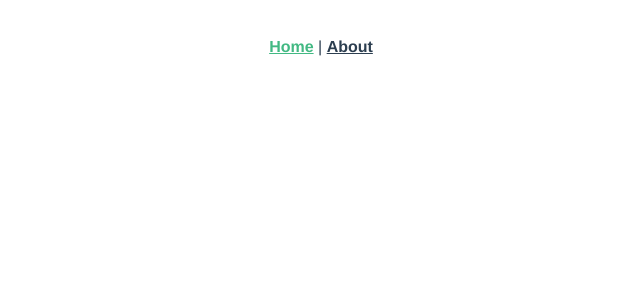
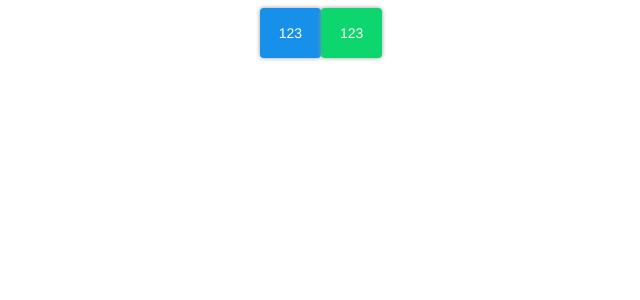
Before and after one commit to legusha/Todo-list, a Vue app: page / in a window 1280 px wide. Shown: the top 300 px of the page, without its empty margins (319-959 px from the left). Built offline with nearby package versions, Linux system fonts and the light colour scheme.

Commit message:
added global styles for project

```diff
--- a/src/App.vue
+++ b/src/App.vue
@@ -1,32 +1,5 @@
 <template>
   <div id="app">
-    <div id="nav">
-      <router-link to="/">Home</router-link> |
-      <router-link to="/about">About</router-link>
-    </div>
     <router-view/>
   </div>
 </template>
-
-<style lang="scss">
-#app {
-  font-family: Avenir, Helvetica, Arial, sans-serif;
-  -webkit-font-smoothing: antialiased;
-  -moz-osx-font-smoothing: grayscale;
-  text-align: center;
-  color: #2c3e50;
-}
-
-#nav {
-  padding: 30px;
-
-  a {
-    font-weight: bold;
-    color: #2c3e50;
-
-    &.router-link-exact-active {
-      color: #42b983;
-    }
-  }
-}
-</style>
--- /dev/null
+++ b/src/assets/scss/base.scss
@@ -0,0 +1,22 @@
+.text-center {
+  text-align: center;
+}
+.text-left {
+  text-align: left;
+}
+.text-right {
+  text-align: right;
+}
+
+.text-black {
+  color: $black;
+}
+.text-white {
+  color: $white;
+}
+.text-success {
+  color: $success;
+}
+.text-primary {
+  color: $primary;
+}
--- /dev/null
+++ b/src/assets/scss/components/buttons.scss
@@ -0,0 +1,72 @@
+.btn {
+  background-color: transparent;
+  color: $white;
+  transition: .3s;
+  padding: 12px 18px;
+  font-family: inherit;
+  text-align: center;
+  font-style: normal;
+  font-weight: 500;
+  font-size: 14px;
+  line-height: 24px;
+  border-radius: 4px;
+  text-transform: uppercase;
+  outline: none;
+  border: 1px solid transparent;
+  display: inline-block;
+  background-position: center;
+  box-shadow: 0 0 4px #999;
+  cursor: pointer;
+}
+
+.btn-success,
+.btn-outline-success,
+{
+  @extend .btn;
+  background-color: $success;
+}
+.btn-outline-success {
+  background-color: transparent;
+  border: 1px solid $success;
+}
+
+.btn-primary,
+.btn-outline-primary,
+{
+  @extend .btn;
+  background-color: $primary;
+}
+.btn-outline-primary {
+  background-color: transparent;
+  border: 1px solid $primary;
+}
+
+/*** Action ***/
+
+.btn.btn-primary:hover,
+.btn.btn-outline-primary:hover
+{
+  background: $primary-action-extra radial-gradient(circle, transparent 1%, $primary-action-extra 1%) center/15000%;
+}
+.btn.btn-primary:active,
+.btn.btn-outline-primary:active
+{
+  background-color: $primary-action;
+  border-color: $primary-action;
+  background-size: 100%;
+  transition: background 0s;
+}
+
+.btn.btn-success:hover,
+.btn.btn-outline-success:hover
+{
+  background: $success-action-extra radial-gradient(circle, transparent 1%, $success-action-extra 1%) center/15000%;
+}
+.btn.btn-success:active,
+.btn.btn-outline-success:active
+{
+  background-color: $success-action;
+  border-color: $success-action;
+  background-size: 100%;
+  transition: background 0s;
+}
--- /dev/null
+++ b/src/assets/scss/content.scss
@@ -0,0 +1,7 @@
+#app {
+  font-family: Avenir, Helvetica, Arial, sans-serif;
+  -webkit-font-smoothing: antialiased;
+  -moz-osx-font-smoothing: grayscale;
+  text-align: center;
+  color: $black;
+}
--- /dev/null
+++ b/src/assets/scss/grid.scss
@@ -0,0 +1,49 @@
+* {
+  box-sizing: border-box;
+}
+.container, .container-fluid {
+  width: 100%;
+  margin: auto;
+  padding: 0 16px;
+}
+.container {
+  max-width: $container-width;
+}
+.container-fluid {
+  max-width: 100%;
+}
+
+.d-inline{
+  display: inline-block;
+}
+.d-block {
+  display: block;
+}
+.d-flex-inline {
+  display: inline-flex;
+}
+.d-flex {
+  display: flex;
+}
+
+.flex-wrap {
+  flex-wrap: wrap;
+}
+.align-center {
+  align-items: center;
+}
+.justify-center {
+  justify-content: center;
+}
+.justify-around {
+  justify-content: space-around;
+}
+.justify-between {
+  justify-content: space-between;
+}
+.direction-column {
+  flex-direction: column;
+}
+.direction-row {
+  flex-direction: row;
+}
--- /dev/null
+++ b/src/assets/scss/main.scss
@@ -0,0 +1,7 @@
+/*** Global styles ***/
+
+@import 'variables';
+@import 'content';
+@import 'grid';
+@import 'components/buttons';
+@import 'base';
--- /dev/null
+++ b/src/assets/scss/variables.scss
@@ -0,0 +1,13 @@
+$container-width: 1200px;
+
+$white: #FFFFFF;
+$black: #2c3e50;
+
+$success: #0ed66e;
+$primary: #1690e9;
+
+$primary-action: #0094F6;
+$primary-action-extra: #47a7f5;
+
+$success-action: #12ac5c;
+$success-action-extra: #0fe074;
--- a/src/main.js
+++ b/src/main.js
@@ -2,6 +2,8 @@ import Vue from 'vue'
 import App from './App.vue'
 import './registerServiceWorker'
 import router from './router'
+
+import '@/assets/scss/main.scss'
 
 Vue.config.productionTip = false
 
--- a/src/views/Main.vue
+++ b/src/views/Main.vue
@@ -1,5 +1,8 @@
 <template>
-  <div></div>
+  <div>
+    <button type="button" class="btn btn-primary">123</button>
+    <button type="button" class="btn btn-success">123</button>
+  </div>
 </template>
 
 <script>
```
Also changed, not shown: src/components/NotesList.vue (added, +19 -0 lines).
